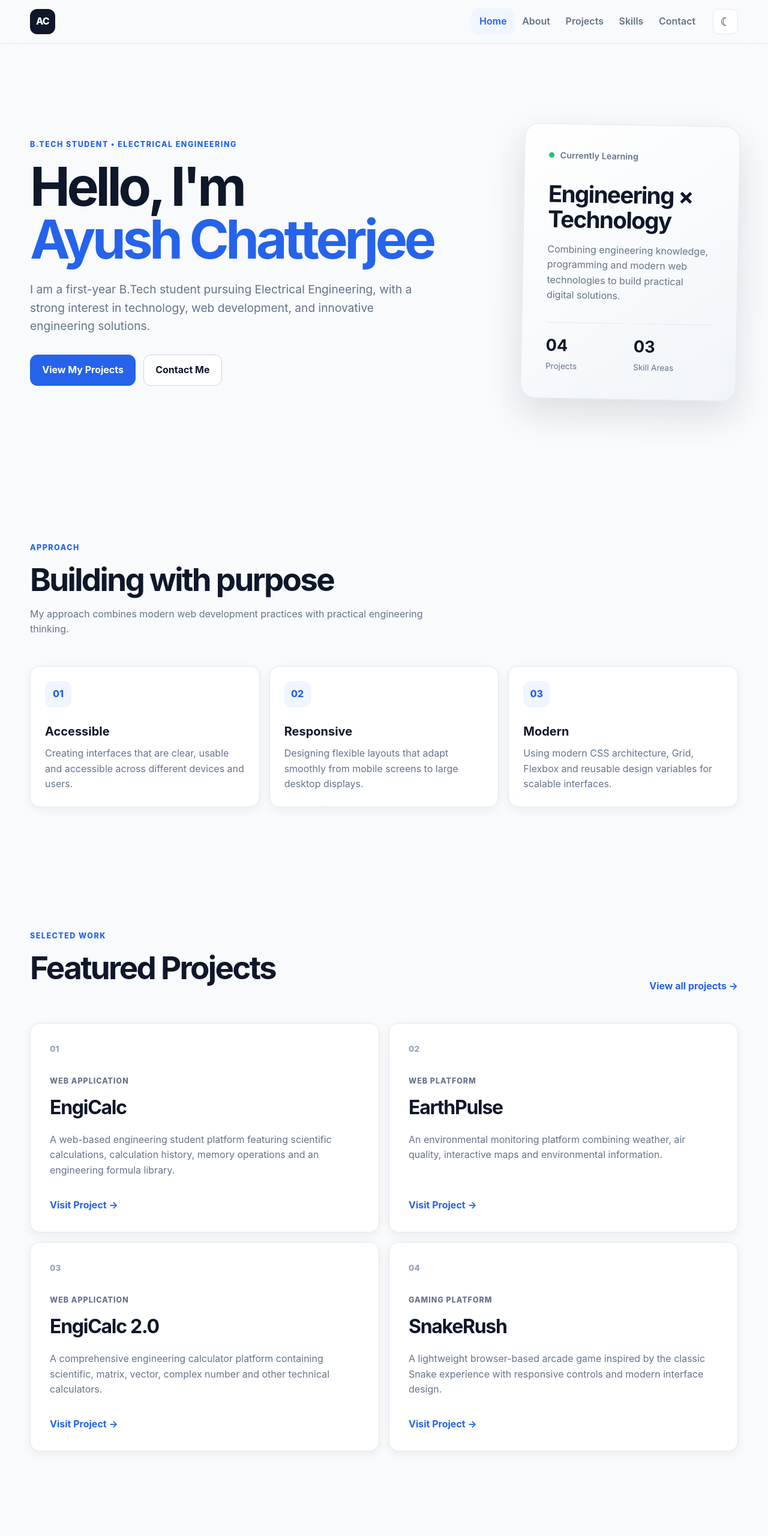
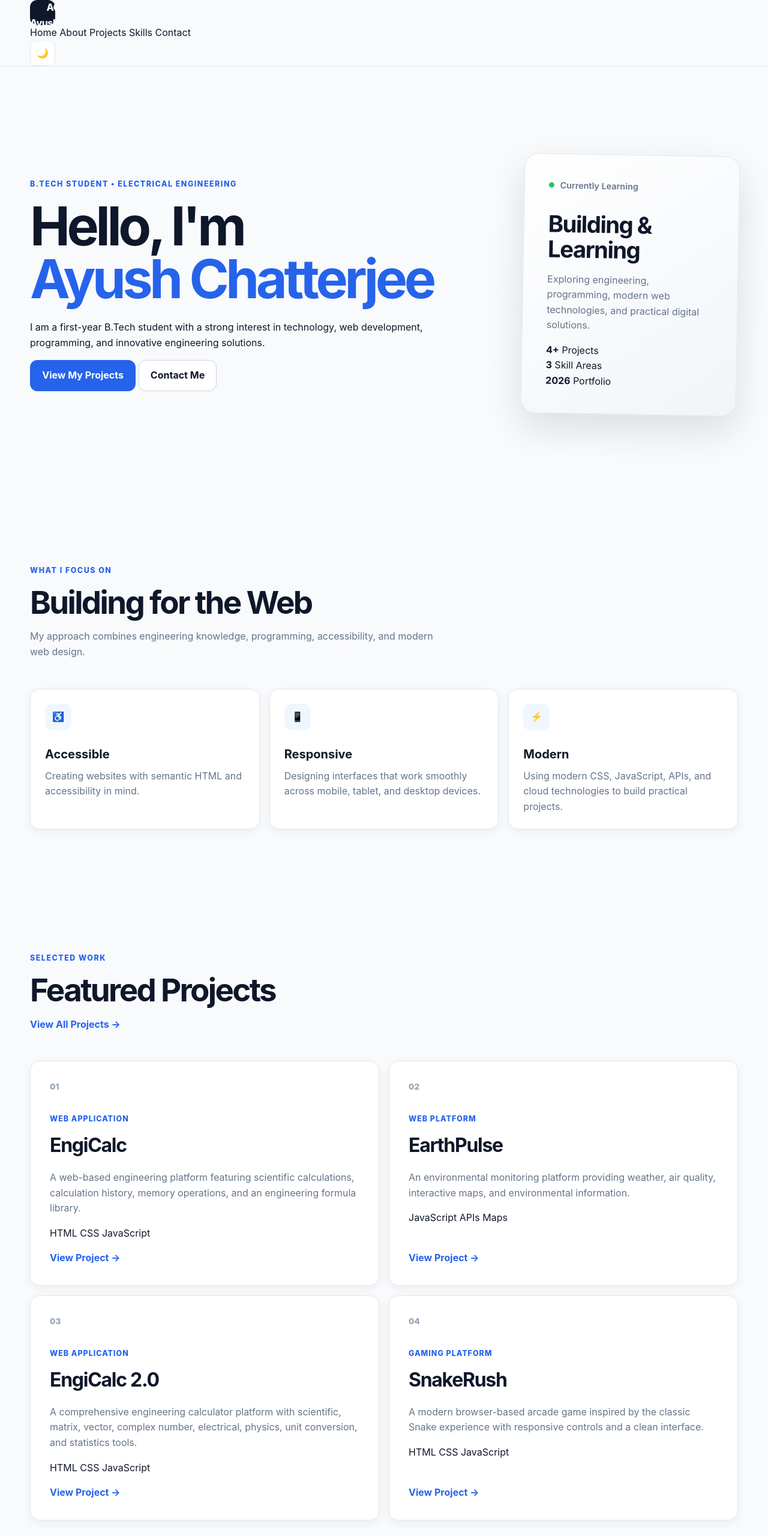
Before and after one commit to Ayushchatterjeesource/Portfolio-2, a plain HTML site: page index.html in a window 1280 px wide. Shown: the top 2560 px of the page at 60% size. Drawn offline with Linux system fonts and the light colour scheme.

Commit message:
Update index.html

```diff
--- a/index.html
+++ b/index.html
@@ -2,13 +2,20 @@
 <html lang="en">
 <head>
     <meta charset="UTF-8">
+
     <meta name="viewport" content="width=device-width, initial-scale=1.0">
 
-    <title>Ayush Chatterjee | B.Tech Student — Electrical Engineering</title>
-    <meta name="description" content="Portfolio of Ayush Chatterjee, a first-year B.Tech Electrical Engineering student interested in web development, programming and innovative engineering solutions.">
-    <meta name="keywords" content="Ayush Chatterjee, Electrical Engineering, B.Tech, Web Development, Engineering Projects">
+    <meta name="description"
+          content="Portfolio of Ayush Chatterjee, a B.Tech Electrical Engineering student interested in web development, programming, and innovative engineering solutions.">
+
+    <meta name="keywords"
+          content="Ayush Chatterjee, portfolio, Electrical Engineering, B.Tech, Web Development, JavaScript, HTML, CSS">
+
     <meta name="author" content="Ayush Chatterjee">
+
     <meta name="theme-color" content="#2563eb">
+
+    <title>Ayush Chatterjee | Web Development Portfolio</title>
 
     <link rel="stylesheet" href="style.css">
 </head>
@@ -18,61 +25,72 @@
 <a class="skip-link" href="#main-content">Skip to main content</a>
 
 <header class="site-header">
-    <div class="container nav-wrapper">
+    <div class="container nav-container">
 
-        <a href="index.html" class="brand" aria-label="Ayush Chatterjee home">
-            AC
+        <a href="index.html" class="brand" aria-label="Ayush Chatterjee Home">
+            <span class="brand-mark">AC</span>
+            <span class="brand-name">Ayush Chatterjee</span>
         </a>
 
-        <button class="menu-toggle"
-                type="button"
+        <button
+            class="menu-toggle"
+            id="menuToggle"
             aria-label="Open navigation menu"
-                aria-controls="main-navigation"
-                aria-expanded="false">
-            <span></span>
-            <span></span>
-            <span></span>
+            aria-expanded="false"
+            aria-controls="primary-navigation">
+            ☰
         </button>
 
-        <nav class="main-nav" id="main-navigation" aria-label="Main navigation">
+        <nav
+            class="primary-nav"
+            id="primary-navigation"
+            aria-label="Primary navigation">
+
             <a href="index.html" class="active">Home</a>
             <a href="about.html">About</a>
             <a href="projects.html">Projects</a>
             <a href="skills.html">Skills</a>
             <a href="contact.html">Contact</a>
-        </nav>
 
-        <button class="theme-toggle"
+            <button
+                class="theme-toggle"
+                id="themeToggle"
                 type="button"
-                aria-label="Switch to dark mode"
-                title="Toggle light and dark mode">
-            <span class="theme-icon">☾</span>
+                aria-label="Switch to dark mode">
+                🌙
             </button>
 
+        </nav>
     </div>
 </header>
 
+
 <main id="main-content">
 
+    <!-- HERO -->
     <section class="hero section">
+
         <div class="container hero-grid">
 
             <div class="hero-content">
 
-                <p class="eyebrow">B.Tech Student • Electrical Engineering</p>
+                <p class="eyebrow">
+                    B.Tech Student • Electrical Engineering
+                </p>
 
                 <h1>
                     Hello, I'm
                     <span>Ayush Chatterjee</span>
                 </h1>
 
-                <p class="hero-text">
-                    I am a first-year B.Tech student pursuing Electrical Engineering,
-                    with a strong interest in technology, web development, and
+                <p class="hero-description">
+                    I am a first-year B.Tech student with a strong interest
+                    in technology, web development, programming, and
                     innovative engineering solutions.
                 </p>
 
-                <div class="button-group">
+                <div class="hero-actions">
+
                     <a href="projects.html" class="btn btn-primary">
                         View My Projects
                     </a>
@@ -80,224 +98,330 @@
                     <a href="contact.html" class="btn btn-secondary">
                         Contact Me
                     </a>
+
                 </div>
 
             </div>
 
-            <div class="hero-card" aria-label="Portfolio highlights">
+
+            <div class="hero-card">
 
                 <div class="hero-card-top">
                     <span class="status-dot"></span>
                     <span>Currently Learning</span>
                 </div>
 
-                <h2>Engineering × Technology</h2>
+                <h2>
+                    Building & Learning
+                </h2>
 
                 <p>
-                    Combining engineering knowledge, programming and modern
-                    web technologies to build practical digital solutions.
+                    Exploring engineering, programming, modern web
+                    technologies, and practical digital solutions.
                 </p>
 
-                <div class="mini-grid">
+                <div class="hero-stats">
+
                     <div>
-                        <strong>04</strong>
+                        <strong>4+</strong>
                         <span>Projects</span>
                     </div>
 
                     <div>
-                        <strong>03</strong>
+                        <strong>3</strong>
                         <span>Skill Areas</span>
                     </div>
+
+                    <div>
+                        <strong>2026</strong>
+                        <span>Portfolio</span>
                     </div>
 
                 </div>
 
             </div>
+
+        </div>
+
     </section>
 
-    <section class="section highlights">
+
+    <!-- FEATURES -->
+    <section class="section features-section">
+
         <div class="container">
 
             <div class="section-heading">
-                <p class="eyebrow">Approach</p>
-                <h2>Building with purpose</h2>
+                <p class="eyebrow">What I Focus On</p>
+
+                <h2>
+                    Building for the Web
+                </h2>
+
                 <p>
-                    My approach combines modern web development practices
-                    with practical engineering thinking.
+                    My approach combines engineering knowledge,
+                    programming, accessibility, and modern web design.
                 </p>
             </div>
+
 
             <div class="feature-grid">
 
                 <article class="feature-card">
-                    <div class="feature-icon">01</div>
+                    <div class="feature-icon">♿</div>
+
                     <h3>Accessible</h3>
+
                     <p>
-                        Creating interfaces that are clear, usable and
-                        accessible across different devices and users.
+                        Creating websites with semantic HTML and
+                        accessibility in mind.
                     </p>
                 </article>
 
+
                 <article class="feature-card">
-                    <div class="feature-icon">02</div>
+                    <div class="feature-icon">📱</div>
+
                     <h3>Responsive</h3>
+
                     <p>
-                        Designing flexible layouts that adapt smoothly
-                        from mobile screens to large desktop displays.
+                        Designing interfaces that work smoothly across
+                        mobile, tablet, and desktop devices.
                     </p>
                 </article>
 
+
                 <article class="feature-card">
-                    <div class="feature-icon">03</div>
+                    <div class="feature-icon">⚡</div>
+
                     <h3>Modern</h3>
+
                     <p>
-                        Using modern CSS architecture, Grid, Flexbox and
-                        reusable design variables for scalable interfaces.
+                        Using modern CSS, JavaScript, APIs, and cloud
+                        technologies to build practical projects.
                     </p>
                 </article>
 
             </div>
 
         </div>
+
     </section>
 
-    <section class="section projects-preview">
+
+    <!-- FEATURED PROJECTS -->
+    <section class="section">
+
         <div class="container">
 
-            <div class="section-heading split-heading">
+            <div class="section-heading section-heading-row">
+
                 <div>
                     <p class="eyebrow">Selected Work</p>
-                    <h2>Featured Projects</h2>
+
+                    <h2>
+                        Featured Projects
+                    </h2>
                 </div>
 
                 <a href="projects.html" class="text-link">
-                    View all projects →
+                    View All Projects →
                 </a>
+
             </div>
+
 
             <div class="project-grid">
 
                 <article class="project-card">
+
                     <div class="project-number">01</div>
 
-                    <p class="project-type">Web Application</p>
+                    <div class="project-type">
+                        Web Application
+                    </div>
 
                     <h3>EngiCalc</h3>
 
                     <p>
-                        A web-based engineering student platform featuring
+                        A web-based engineering platform featuring
                         scientific calculations, calculation history,
-                        memory operations and an engineering formula library.
+                        memory operations, and an engineering formula
+                        library.
                     </p>
 
-                    <a href="https://ayushchatterjeesource.github.io/EngiCalc/"
+                    <div class="project-tags">
+                        <span>HTML</span>
+                        <span>CSS</span>
+                        <span>JavaScript</span>
+                    </div>
+
+                    <a
+                        href="https://ayushchatterjeesource.github.io/EngiCalc/"
                         target="_blank"
                         rel="noopener noreferrer"
                         class="project-link">
-                        Visit Project →
+                        View Project →
                     </a>
+
                 </article>
 
+
                 <article class="project-card">
+
                     <div class="project-number">02</div>
 
-                    <p class="project-type">Web Platform</p>
+                    <div class="project-type">
+                        Web Platform
+                    </div>
 
                     <h3>EarthPulse</h3>
 
                     <p>
-                        An environmental monitoring platform combining
-                        weather, air quality, interactive maps and
+                        An environmental monitoring platform providing
+                        weather, air quality, interactive maps, and
                         environmental information.
                     </p>
 
-                    <a href="https://ayushchatterjeesource.github.io/EarthPulse/"
+                    <div class="project-tags">
+                        <span>JavaScript</span>
+                        <span>APIs</span>
+                        <span>Maps</span>
+                    </div>
+
+                    <a
+                        href="https://ayushchatterjeesource.github.io/EarthPulse/"
                         target="_blank"
                         rel="noopener noreferrer"
                         class="project-link">
-                        Visit Project →
+                        View Project →
                     </a>
+
                 </article>
 
+
                 <article class="project-card">
+
                     <div class="project-number">03</div>
 
-                    <p class="project-type">Web Application</p>
+                    <div class="project-type">
+                        Web Application
+                    </div>
 
                     <h3>EngiCalc 2.0</h3>
 
                     <p>
                         A comprehensive engineering calculator platform
-                        containing scientific, matrix, vector, complex
-                        number and other technical calculators.
+                        with scientific, matrix, vector, complex number,
+                        electrical, physics, unit conversion, and
+                        statistics tools.
                     </p>
 
-                    <a href="https://ayushchatterjeesource.github.io/EngiCalc-2.0/"
+                    <div class="project-tags">
+                        <span>HTML</span>
+                        <span>CSS</span>
+                        <span>JavaScript</span>
+                    </div>
+
+                    <a
+                        href="https://ayushchatterjeesource.github.io/EngiCalc-2.0/"
                         target="_blank"
                         rel="noopener noreferrer"
                         class="project-link">
-                        Visit Project →
+                        View Project →
                     </a>
+
                 </article>
 
+
                 <article class="project-card">
+
                     <div class="project-number">04</div>
 
-                    <p class="project-type">Gaming Platform</p>
+                    <div class="project-type">
+                        Gaming Platform
+                    </div>
 
                     <h3>SnakeRush</h3>
 
                     <p>
-                        A lightweight browser-based arcade game inspired
-                        by the classic Snake experience with responsive
-                        controls and modern interface design.
+                        A modern browser-based arcade game inspired by
+                        the classic Snake experience with responsive
+                        controls and a clean interface.
                     </p>
 
-                    <a href="https://ayushchatterjeesource.github.io/SnakeRush/"
+                    <div class="project-tags">
+                        <span>HTML</span>
+                        <span>CSS</span>
+                        <span>JavaScript</span>
+                    </div>
+
+                    <a
+                        href="https://ayushchatterjeesource.github.io/SnakeRush/"
                         target="_blank"
                         rel="noopener noreferrer"
                         class="project-link">
-                        Visit Project →
+                        View Project →
                     </a>
+
                 </article>
 
             </div>
 
         </div>
+
     </section>
 
-    <section class="section cta-section">
+
+    <!-- CTA -->
+    <section class="section">
+
         <div class="container">
 
-            <div class="cta-box">
+            <div class="cta-card">
+
                 <div>
                     <p class="eyebrow">Let's Connect</p>
-                    <h2>Have a project in mind?</h2>
+
+                    <h2>
+                        Have an idea or want to collaborate?
+                    </h2>
+
                     <p>
-                        I'm always interested in learning, building and
-                        exploring new technology ideas.
+                        I'm always interested in learning, building,
+                        and exploring new ideas.
                     </p>
                 </div>
 
                 <a href="contact.html" class="btn btn-primary">
                     Get In Touch
                 </a>
+
             </div>
 
         </div>
+
     </section>
 
 </main>
 
+
 <footer class="site-footer">
+
     <div class="container footer-content">
 
-        <p>This website is made by Ayush Chatterjee</p>
-        <p>Founder: EngiMind.com</p>
-        <p>© 2026. All rights reserved.</p>
+        <p>
+            This website is made by Ayush Chatterjee
+        </p>
+
+        <p>
+            © 2026. All rights reserved.
+        </p>
 
     </div>
+
 </footer>
+
 
 <script src="script.js"></script>
 
```
Lines whose indentation alone changed are shown as unchanged.
